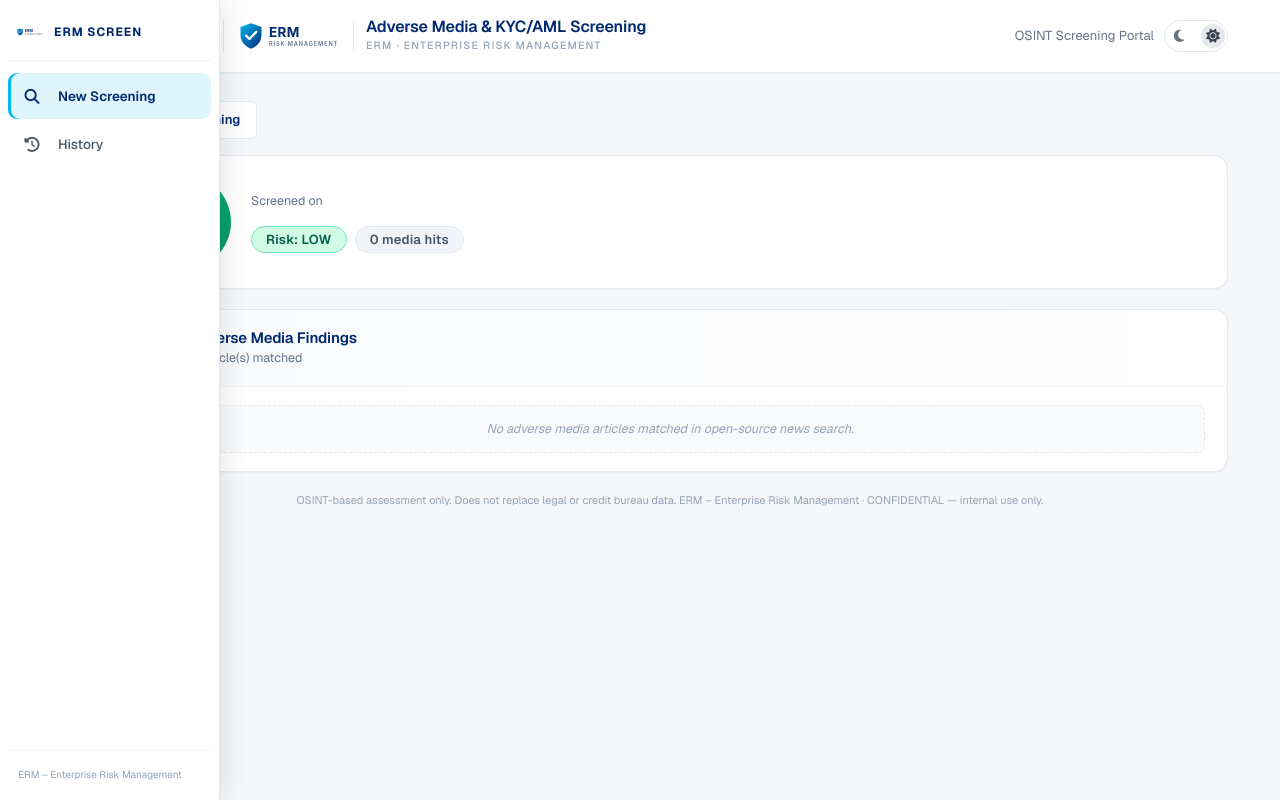
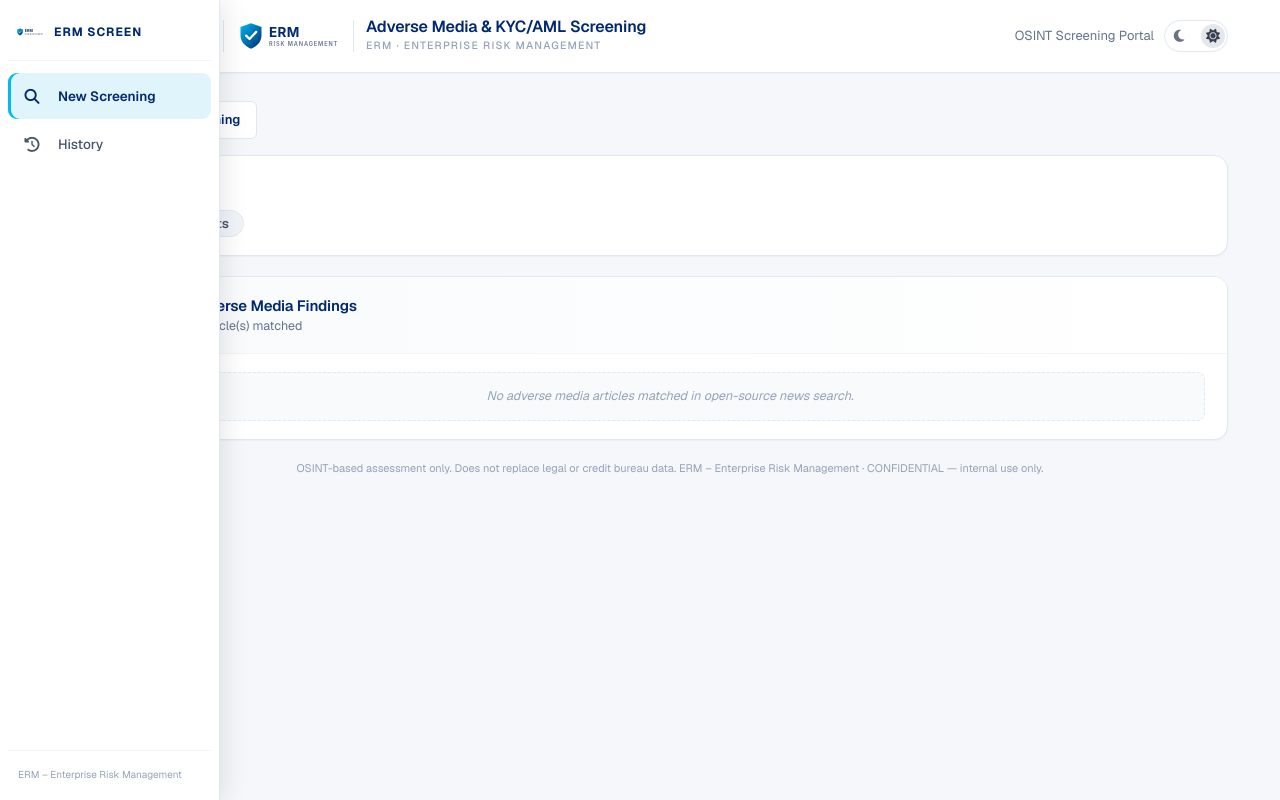
Before and after one commit to m-shouryamanlangeh/final_vra, a Flask app: page /result in a window 1280 px wide. Run offline with Flask 3, Linux system fonts and the light colour scheme.

Commit message:
UI: simplify result header — remove risk score dial and Risk badge
Drop the large colored risk-score dial and the 'Risk: HIGH' severity
badge from the result hero for a cleaner, more professional look.
The REJECT recommendation and media-hits count remain.

Co-Authored-By: Claude Opus 4.8 (1M context) <noreply@anthropic.com>

```diff
--- a/templates/result.html
+++ b/templates/result.html
@@ -19,17 +19,12 @@
 <div class="section-card">
     <div class="section-card-body">
         <div class="risk-hero">
-            <div class="risk-dial {{ risk }}">
-                <span class="rd-score">{{ es.risk_score or 0 }}</span>
-                <span class="rd-of">/ 100</span>
-            </div>
             <div class="flex-grow-1" style="min-width: 240px;">
                 <h2 style="font-size: 20px; font-weight: 700; margin: 0; color: var(--paytm-dark);">{{ vendor_name }}</h2>
                 <div style="font-size: 12.5px; color: var(--slate-500); margin-top: 2px;">
                     {% if vendor_pan %}PAN: {{ vendor_pan }} · {% endif %}Screened on {{ date_of_search }}
                 </div>
                 <div class="d-flex align-items-center gap-2 mt-3 flex-wrap">
-                    <span class="badge badge-{{ risk | lower }}" style="font-size: 13px; padding: 6px 14px;">Risk: {{ risk }}</span>
                     <span class="badge badge-{{ (es.recommendation or '') | lower }}" style="font-size: 13px; padding: 6px 14px;">{{ es.recommendation }}</span>
                     <span class="badge badge-unverified" style="font-size: 13px; padding: 6px 14px;">{{ es.adverse_media_hits or 0 }} media hits</span>
                     {% if es.list_hits %}<span class="badge badge-high" style="font-size: 13px; padding: 6px 14px;">{{ es.list_hits }} watchlist hit(s)</span>{% endif %}
```
